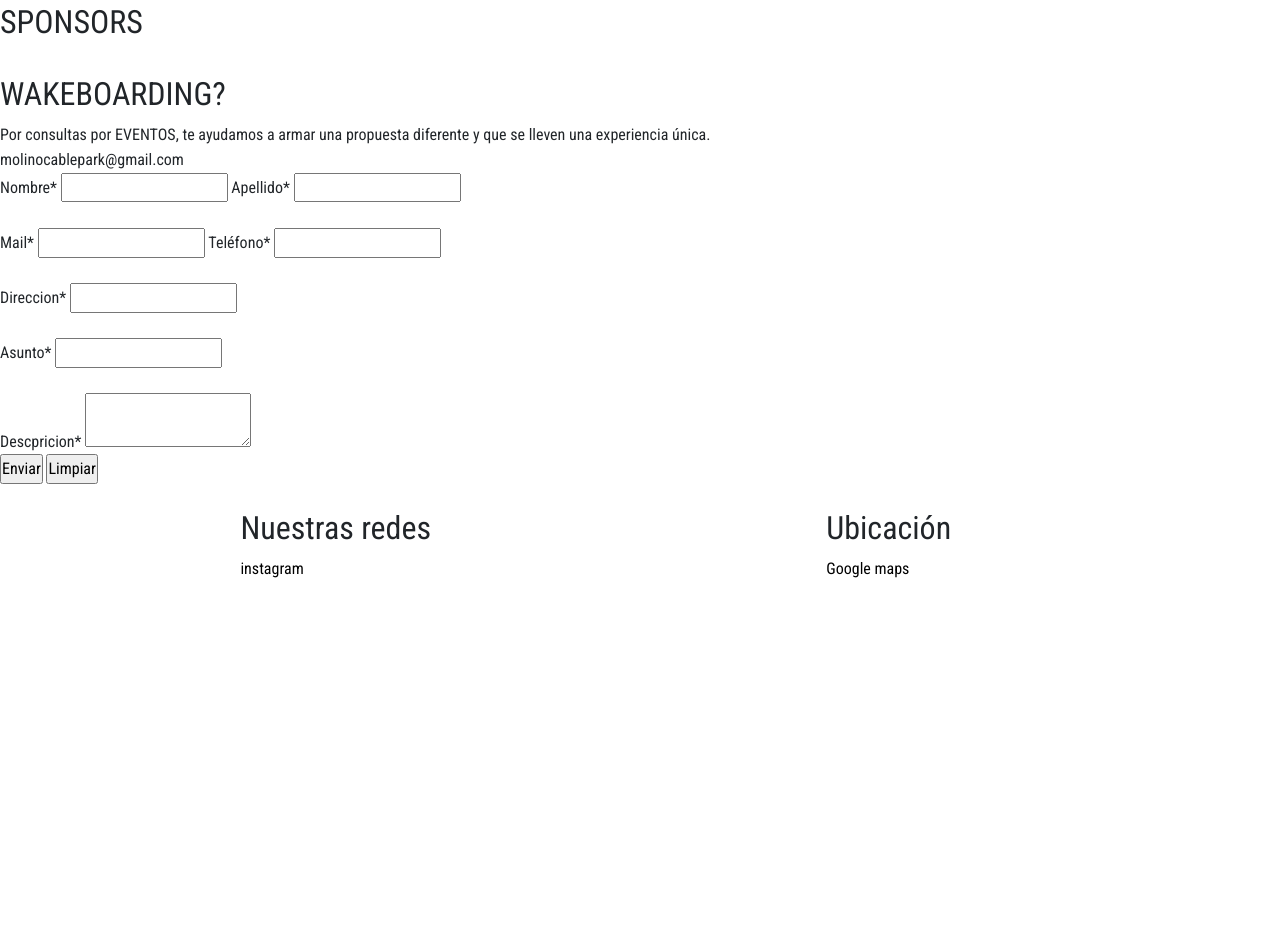
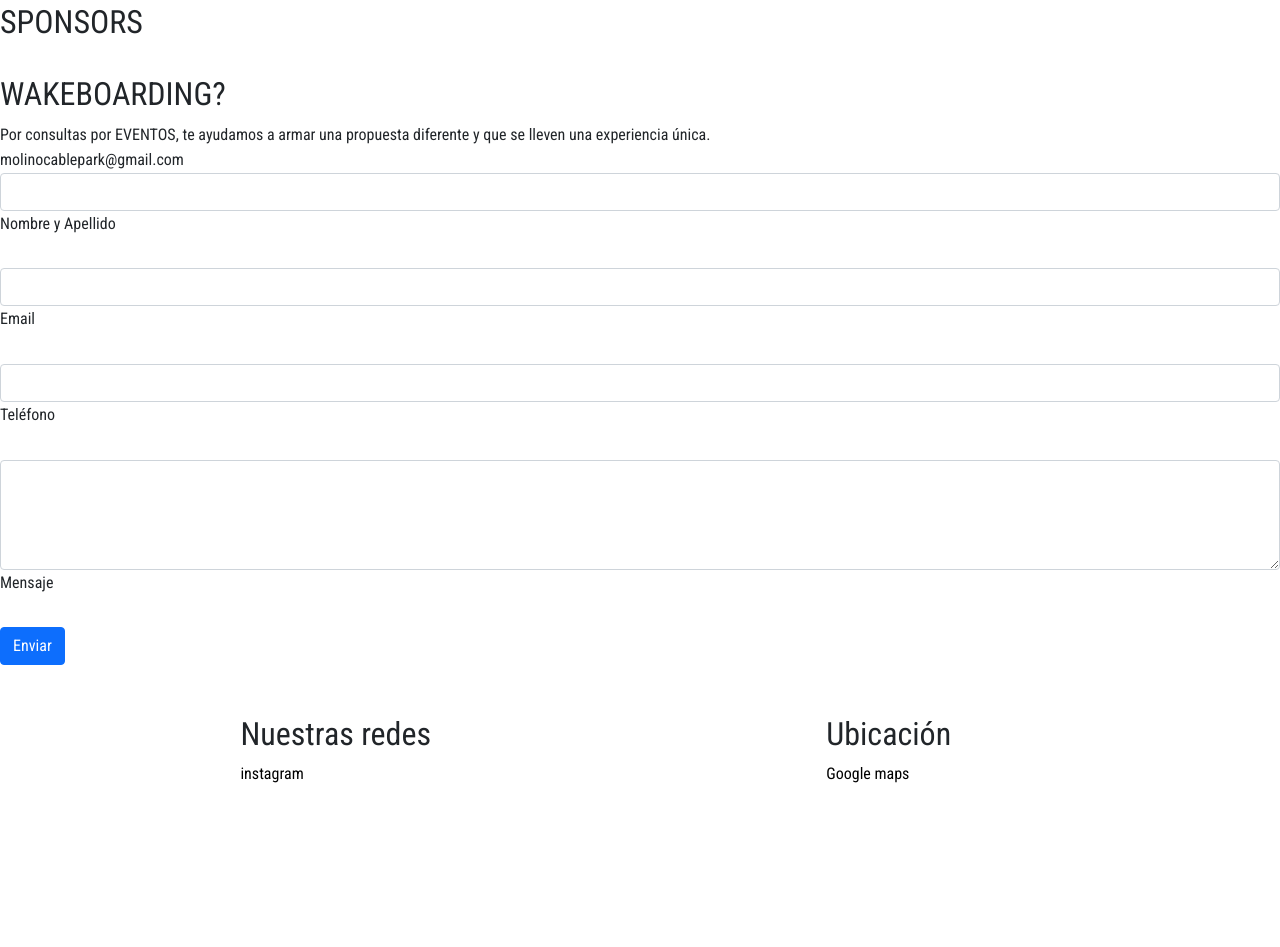
Before and after one commit to antonaon/wake_repo, a plain HTML site: page index.html in a window 1280 px wide. Shown: the part 1578-2525 px from the top of the page. Before the commit the page ends 2333 px from the top, so only its background shows below. Drawn offline with nearby package versions, Linux system fonts and the light colour scheme; grey boxes are pictures that could not be loaded; a web font is replaced by a local one.

Commit message:
mejora en barra inicio pagina about us y formulario index

```diff
--- a/index.html
+++ b/index.html
@@ -91,43 +91,37 @@
         <br>
         molinocablepark@gmail.com
 
-        <br>
-        <label for"">Nombre*</label>
-        <input type="text" placeholder="" id=nombre>
-        <label for"">Apellido*</label>
-        <input type="text" placeholder="" id=Apellido>
+        <form>
+            <!-- Name input -->
+            <div class="form-outline mb-4">
+              <input type="text" id="form4Example1" class="form-control" />
+              <label class="form-label" for="form4Example1">Nombre y Apellido</label>
+            </div>
 
-        <br><br>
+            <!-- Email input -->
+            <div class="form-outline mb-4">
+              <input type="email" id="form4Example2" class="form-control" />
+              <label class="form-label" for="form4Example2">Email</label>
+            </div>
+             <!-- cel input -->
+            <div class="form-outline mb-4">
+                <input type="text" id="form4Example1" class="form-control" />
+                <label class="form-label" for="form4Example1">Teléfono</label>
+            </div>
+            <!-- Message input -->
+            <div class="form-outline mb-4">
+              <textarea class="form-control" id="form4Example3" rows="4"></textarea>
+              <label class="form-label" for="form4Example3">Mensaje</label>
+            </div>
 
-        <label for"">Mail*</label>
-        <input type="email" placeholder="" id=email>
-        <label for"">Teléfono*</label>
-        <input type="number" placeholder="" id=numero>
 
-        <br><br>
-
-        <label for"">Direccion*</label>
-        <input type="text" placeholder="" id=direccion>
-
-        <br><br>
-
-        <label for"">Asunto*</label>
-        <input type="text" placeholder="" id=Asunto>
-
-        <br><br>
-
-        <label for"">Descpricion*</label>
-        <textarea name="" id="" cols"40" rows"30"></textarea>
-
-        <br>
-        <input type="submit" value="Enviar">
-        <input type="reset" value="Limpiar">
-        </fieldset>
-        </form>
-    </main>
+            <!-- Submit button -->
+            <button type="submit" class="btn btn-primary btn-block mb-4">Enviar</button>
+          </form>
+  </main>
     <br>
     <footer>
-        <div class="footer">
+       <div class="footer">
             <ul>
             <h2>Nuestras redes</h2>
             <li><a href="https://www.instagram.com/" target="_blank">instagram</a></li>
```
Also changed, not shown: css/estilo.css (+0 -61 lines), pages/Aboutus.html (+25 -8 lines).
